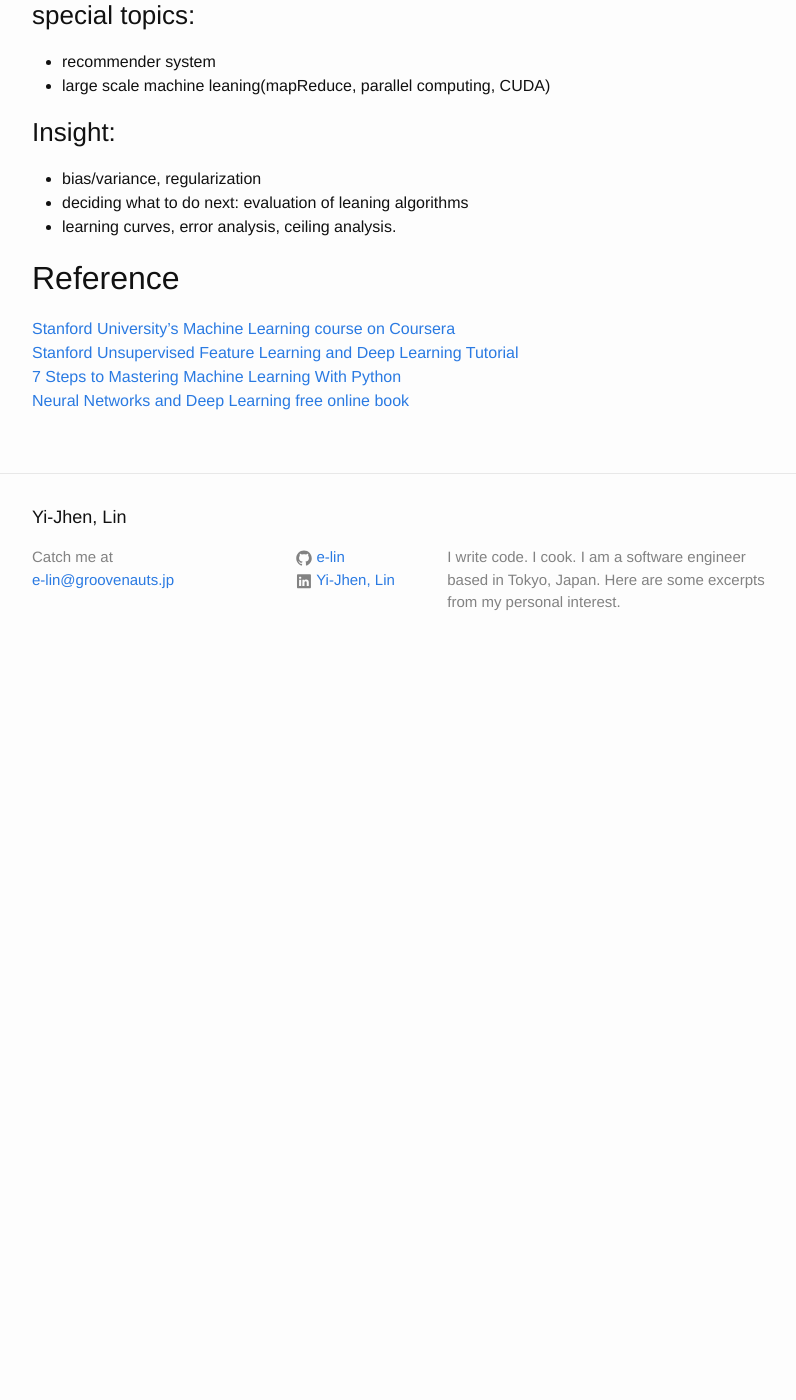
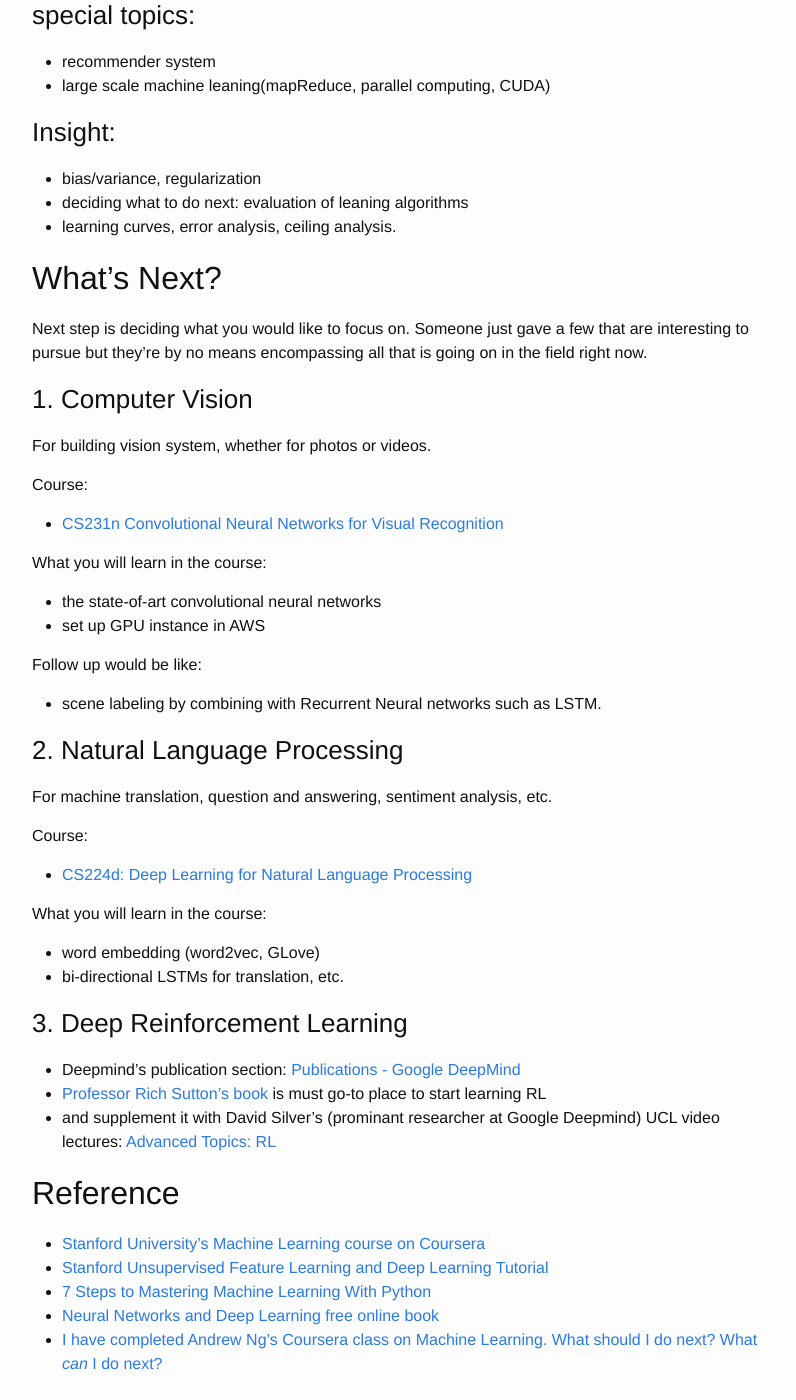
Before and after one commit to e-lin/wiki, a Jekyll site: the page built from _posts/2016-02-29-Machine-Learning-Course-on-Coursera.md, in a window 1280 px wide and 1400 px high, scrolled down 588 px. Shown: the whole window, without its empty margins (238-1034 px from the left). Built offline with Jekyll 4.4.1, drawn with Linux system fonts in a browser that asks for light colours; before the commit the page ends 1262 px from its top, so only the background shows below that.

Commit message:
update post

```diff
--- a/_posts/2016-02-29-Machine-Learning-Course-on-Coursera.md
+++ b/_posts/2016-02-29-Machine-Learning-Course-on-Coursera.md
@@ -31,15 +31,64 @@
 - deciding what to do next: evaluation of leaning algorithms
 - learning curves, error analysis, ceiling analysis.
 
+
+What's Next?
+---
+Next step is deciding what you would like to focus on.  Someone just gave a few that are interesting to pursue but they're by no means encompassing all that is going on in the field right now.
+
+### 1. Computer Vision
+
+For building vision system, whether for photos or videos.
+
+Course:
+
+- [CS231n Convolutional Neural Networks for Visual Recognition][R6]
+
+What you will learn in the course:
+
+- the state-of-art convolutional neural networks
+- set up GPU instance in AWS
+
+Follow up would be like:
+
+- scene labeling by combining with Recurrent Neural networks such as LSTM.
+
+### 2. Natural Language Processing
+
+For machine translation, question and answering, sentiment analysis, etc.
+
+Course:
+
+- [CS224d: Deep Learning for Natural Language Processing][R7]
+
+What you will learn in the course:
+
+- word embedding (word2vec, GLove)
+- bi-directional LSTMs for translation, etc.
+
+### 3. Deep Reinforcement Learning
+
+- Deepmind's publication section: [Publications - Google DeepMind][R8]
+- [Professor Rich Sutton's book][R9] is must go-to place to start learning RL
+- and supplement it with David Silver's (prominant researcher at Google Deepmind) UCL video lectures: [Advanced Topics: RL][R10]
+
+
 Reference
 ---
-[Stanford University’s Machine Learning course on Coursera][R1]<br />
-[Stanford Unsupervised Feature Learning and Deep Learning Tutorial][R2]<br />
-[7 Steps to Mastering Machine Learning With Python][R3]<br />
-[Neural Networks and Deep Learning free online book][R4]
+- [Stanford University’s Machine Learning course on Coursera][R1]<br />
+- [Stanford Unsupervised Feature Learning and Deep Learning Tutorial][R2]<br />
+- [7 Steps to Mastering Machine Learning With Python][R3]<br />
+- [Neural Networks and Deep Learning free online book][R4]<br />
+- [I have completed Andrew Ng's Coursera class on Machine Learning. What should I do next? What *can* I do next?][R5]
 
 
 [R1]: https://www.coursera.org/learn/machine-learning/
 [R2]: http://ufldl.stanford.edu/tutorial/
 [R3]: http://www.kdnuggets.com/2015/11/seven-steps-machine-learning-python.html/2
 [R4]: http://neuralnetworksanddeeplearning.com/
+[R5]: https://www.quora.com/I-have-completed-Andrew-Ngs-Coursera-class-on-Machine-Learning-What-should-I-do-next-What-*can*-I-do-next
+[R6]: http://cs231n.github.io/
+[R7]: http://cs224d.stanford.edu/
+[R8]: http://deepmind.com/publications.html
+[R9]: https://webdocs.cs.ualberta.ca/~sutton/book/ebook/the-book.html
+[R10]: http://www0.cs.ucl.ac.uk/staff/d.silver/web/Teaching.html
```
